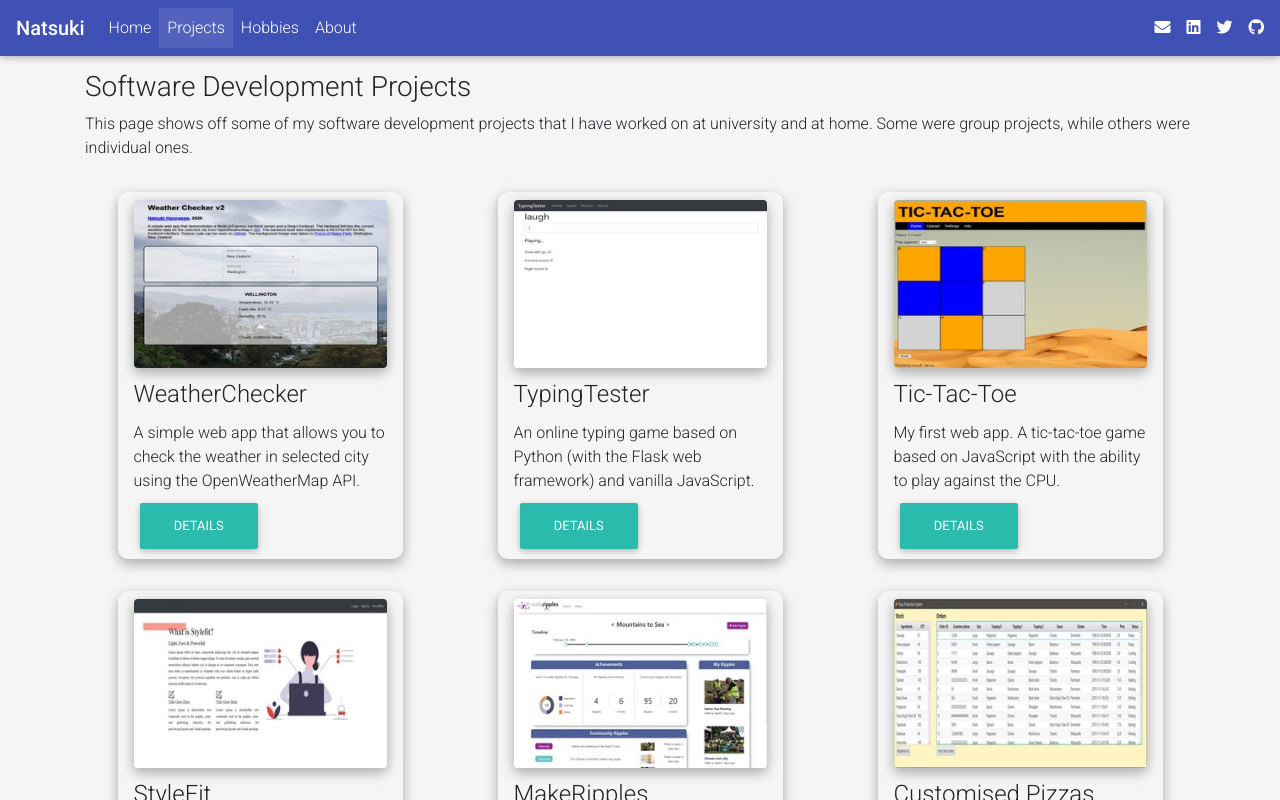
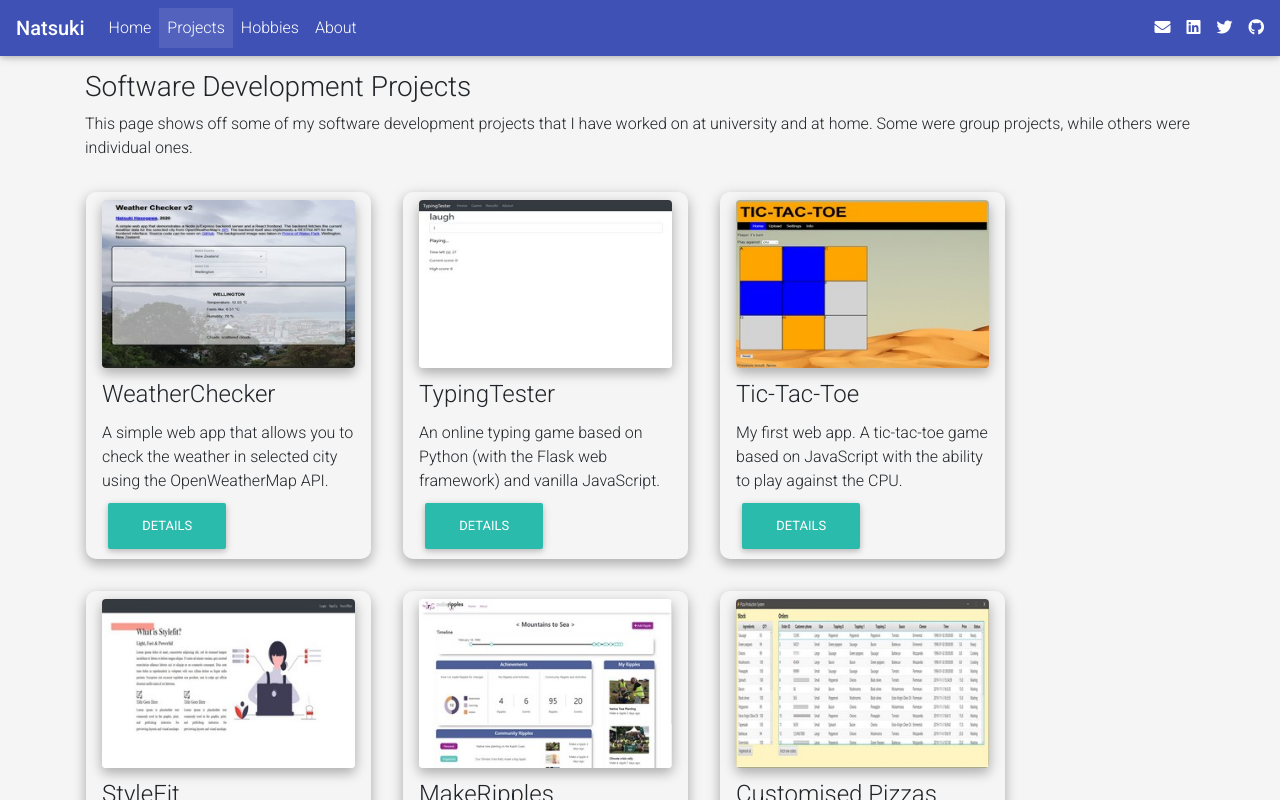
Before and after one commit to oosacker/portfoliio-site, a React (Create React App) app: page /projects in a window 1280 px wide. Shown: the top 800 px of the page. Built offline with nearby package versions, Linux system fonts and the light colour scheme.

Commit message:
remove around

```diff
--- a/src/pages/projects.js
+++ b/src/pages/projects.js
@@ -43,7 +43,7 @@ const Projects = () => {
                 </MDBCol>
             </MDBRow>
 
-            <MDBRow left around>
+            <MDBRow left >
 
                 <ProjectCard
                     title="WeatherChecker"
```
